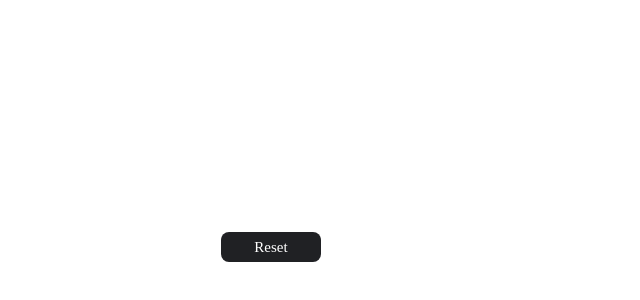
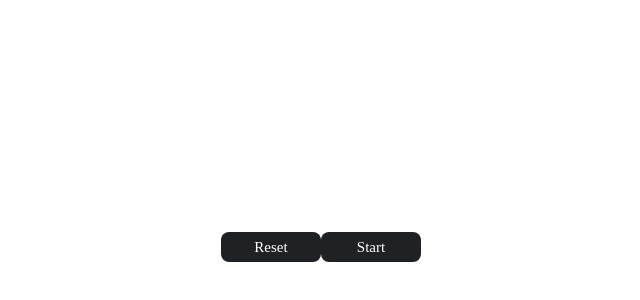
Before and after one commit to head-node/Weekend-Hackathon-4---Golf-Part-2, a React app: page / in a window 1280 px wide. Shown: the part 18-318 px from the top of the page, without its empty margins (103-743 px from the left). Built offline with nearby package versions, Linux system fonts and the light colour scheme.

Commit message:
comments for concepts of useEffect used here

```diff
--- a/src/components/App.js
+++ b/src/components/App.js
@@ -1,23 +1,81 @@
-import React, { Component, useState } from "react";
+import React, { Component, useEffect, useState } from "react";
 import "../styles/App.css";
 
 const App = () => {
   const [renderBall, setRenderBall] = useState(false);
   const [x, setX] = useState(0);
   const [y, setY] = useState(0);
-  const [ballPosition,setBallPosition] = useState({
-    left: "0px",
-    top: "0px",
+  const [ballPosition, setBallPosition] = useState({
+    left: 0,
+    top: 0,
   });
-  const reset = () => {};
-  const renderChoice = () => {};
-
+  const reset = () => {
+    setRenderBall(false) ;
+    setBallPosition({
+      left:0,
+      top:0
+    })
+  };
+  const renderChoice = () => {
+    setRenderBall(true);
+  };
+  const eventHandler = (event) => {
+    switch (event.keyCode) {
+      case 39:
+        setBallPosition({
+          left: ballPosition.left + 5,
+          top: ballPosition.top,
+        });
+        break;
+      case 40:
+        setBallPosition({
+          left: ballPosition.left,
+          top: ballPosition.top + 5,
+        });
+        break;
+      case 37:
+        setBallPosition({
+          left: ballPosition.left - 5,
+          top: ballPosition.top,
+        });
+        break;
+      case 38:
+        setBallPosition({
+          left: ballPosition.left,
+          top: ballPosition.top - 5,
+        });
+        break;
+      default:
+        break;
+    }
+  };
+  useEffect(()=>{
+   document.addEventListener("keydown",eventHandler)
+   return (()=>document.removeEventListener("keydown",eventHandler))
+  })
+//  when we use empty dependency then online after component being mounted
+//useEffect would be called
+// at the time the default value would be 0 for left and right
+// and even state changes on keydown
+// the left and right in even handler would be still 0 due to the closure property
+// but when we dont use dependency array then in each state change
+// useEffect gonna execute
+// and with new addlistener, the latest value of left and right are gonna be stored in
+// the function as a closure.
   return (
     <div className="playground">
       <button onClick={reset} className="reset">
         Reset
       </button>
-      {renderChoice()}
+
+
+      {renderBall === true ? <p style={{
+        left:ballPosition.left+"px",
+        top:ballPosition.top + "px",
+        position:"absolute"
+      }} className="ball"></p> :  <button className="start" onClick={() => renderChoice()}>
+      Start
+    </button>}
     </div>
   );
 };
--- a/src/styles/App.css
+++ b/src/styles/App.css
@@ -46,3 +46,14 @@ body html .root {
     width: 50px;
     border-radius: 25px;
 }
+.start{
+  font-family: "Fredoka One", cursive;
+
+	  background-color: #202124;
+  color: white;
+  height: 30px;
+  font-size: 15px;
+  border-radius:8px;
+  border: none;
+  width: 100px;
+}
```
